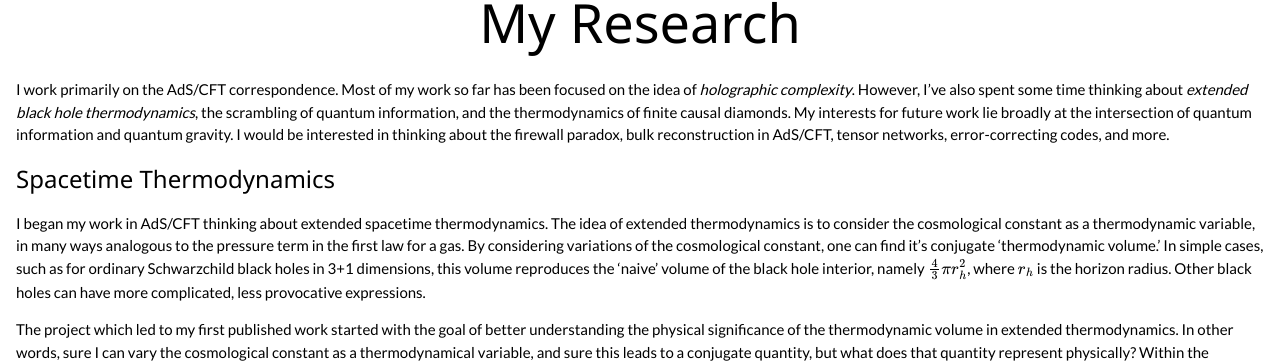
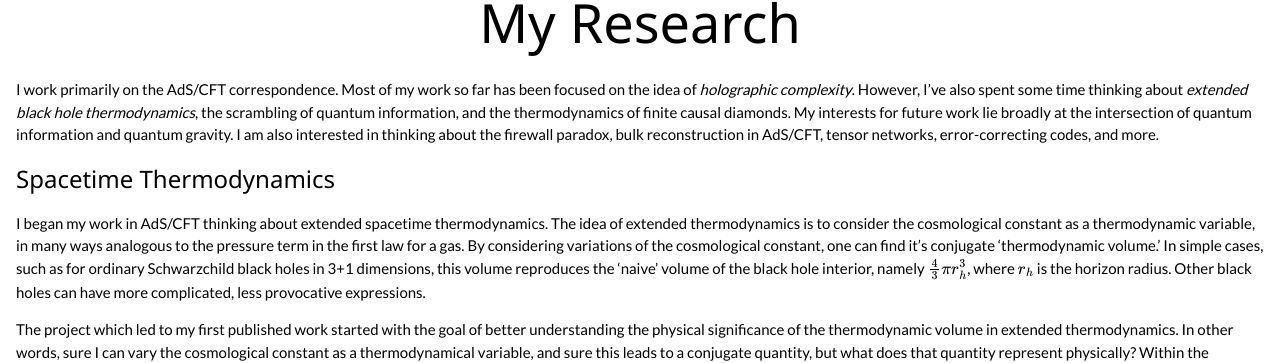
Before and after one commit to IosiaLectus/iosialectus.github.io, a Jekyll site: the page built from research.html, in a window 1280 px wide and 900 px high, scrolled down 549 px. Shown: the part 157-520 px from the top of the window. Built offline with Jekyll 4.4.1, drawn with Linux system fonts in a browser that asks for light colours; formulas are drawn with MathJax 3.

Commit message:
a few tweaks to research statement

```diff
--- a/_includes/research_statement.md
+++ b/_includes/research_statement.md
@@ -1,9 +1,9 @@
 
-I work primarily on the AdS/CFT correspondence. Most of my work so far has been focused on the idea of *holographic complexity*. However, I've also spent some time thinking about *extended black hole thermodynamics*, the scrambling of quantum information, and the thermodynamics of finite causal diamonds. My interests for future work lie broadly at the intersection of quantum information and quantum gravity. I would be interested in thinking about the firewall paradox, bulk reconstruction in AdS/CFT, tensor networks, error-correcting codes, and more.
+I work primarily on the AdS/CFT correspondence. Most of my work so far has been focused on the idea of *holographic complexity*. However, I've also spent some time thinking about *extended black hole thermodynamics*, the scrambling of quantum information, and the thermodynamics of finite causal diamonds. My interests for future work lie broadly at the intersection of quantum information and quantum gravity. I am also interested in thinking about the firewall paradox, bulk reconstruction in AdS/CFT, tensor networks, error-correcting codes, and more.
 
 ### Spacetime Thermodynamics
 
-I began my work in AdS/CFT thinking about extended spacetime thermodynamics. The idea of extended thermodynamics is to consider the cosmological constant as a thermodynamic variable, in many ways analogous to the pressure term in the first law for a gas. By considering variations of the cosmological constant, one can find it's conjugate 'thermodynamic volume.' In simple cases, such as for ordinary Schwarzchild black holes in 3+1 dimensions, this volume reproduces the 'naive' volume of the black hole interior, namely $$ \frac{4}{3} \pi r_h^2 $$, where $$ r_h $$ is the horizon radius. Other black holes can have more complicated, less provocative expressions.
+I began my work in AdS/CFT thinking about extended spacetime thermodynamics. The idea of extended thermodynamics is to consider the cosmological constant as a thermodynamic variable, in many ways analogous to the pressure term in the first law for a gas. By considering variations of the cosmological constant, one can find it's conjugate 'thermodynamic volume.' In simple cases, such as for ordinary Schwarzchild black holes in 3+1 dimensions, this volume reproduces the 'naive' volume of the black hole interior, namely $$ \frac{4}{3} \pi r_h^3 $$, where $$ r_h $$ is the horizon radius. Other black holes can have more complicated, less provocative expressions.
 
 The project which led to my first published work started with the goal of better understanding the physical significance of the thermodynamic volume in extended thermodynamics. In other words, sure I can vary the cosmological constant as a thermodynamical variable, and sure this leads to a conjugate quantity, but what does that quantity represent physically? Within the AdS/CFT correspondence, one may further ask what this quantity means *from the view of the dual theory on the boundary*. Of course, from a stringy point of view, the cosmological constant is set by the number of coincident branes, and as such, the thermodynamic volume is simply a chemical potential on e.g., D3-branes in your stack (I believe this point of view is developed in the work of e.g., Clifford Johnson). Is this, however, all that can be said?
 
```
